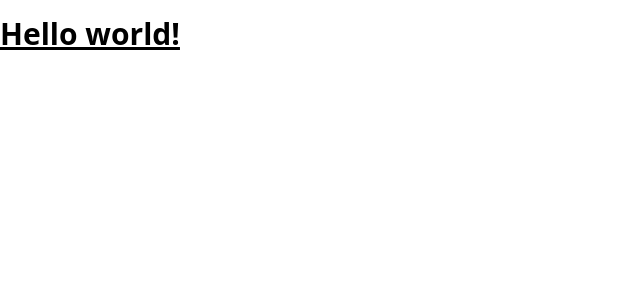
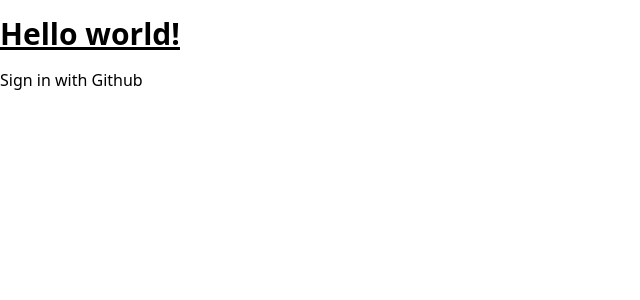
Before and after one commit to edizyurdakul/nextjs-firebase-authentication, a Next.js app: page / in a window 1280 px wide. Shown: the top 300 px of the page, without its empty margins (0-640 px from the left). Built offline with nearby package versions, Linux system fonts and the light colour scheme; no server answers.

Commit message:
Add user authentication, via firebase, and add github auth

```diff
--- /dev/null
+++ b/lib/auth.js
@@ -0,0 +1,52 @@
+import React, { useState, useEffect, useContext, createContext } from 'react'
+import firebase from './firebase'
+
+const authContext = createContext(null)
+
+export function ProvideAuth({ children }) {
+  const auth = useProvideAuth()
+
+  return <authContext.Provider value={auth}>{children}</authContext.Provider>
+}
+
+export const useAuth = () => {
+  return useContext(authContext)
+}
+
+function useProvideAuth() {
+  const [user, setUser] = useState(null)
+
+  const signinWithGithub = () => {
+    return firebase
+      .auth()
+      .signInWithPopup(new firebase.auth.GithubAuthProvider())
+      .then((response) => {
+        setUser(response.user)
+        return response.user
+      })
+  }
+
+  const signout = () => {
+    return firebase
+      .auth()
+      .signOut()
+      .then(() => {
+        setUser(false)
+      })
+  }
+
+  useEffect(() => {
+    const unsubscribe = firebase.auth().onAuthStateChanged((user) => {
+      if (user) {
+        setUser(user)
+      } else {
+        setUser(false)
+      }
+    })
+    return () => {
+      unsubscribe()
+    }
+  }, [])
+
+  return { user, signinWithGithub, signout }
+}
--- /dev/null
+++ b/lib/firebase.ts
@@ -0,0 +1,14 @@
+import firebase from 'firebase/compat/app'
+import 'firebase/compat/auth'
+import 'firebase/compat/functions'
+import 'firebase/compat/firestore'
+
+if (!firebase.apps.length) {
+  firebase.initializeApp({
+    apiKey: process.env.NEXT_PUBLIC_FIREBASE_API_KEY,
+    authDomain: process.env.NEXT_PUBLIC_FIREBASE_AUTH_DOMAIN,
+    projectId: process.env.NEXT_PUBLIC_FIREBASE_PROJECT_ID,
+  })
+}
+
+export default firebase
--- a/pages/_app.tsx
+++ b/pages/_app.tsx
@@ -1,8 +1,13 @@
 import '../styles/globals.css'
 import type { AppProps } from 'next/app'
+import { ProvideAuth } from '../lib/auth'
 
 function MyApp({ Component, pageProps }: AppProps) {
-  return <Component {...pageProps} />
+  return (
+    <ProvideAuth>
+      <Component {...pageProps} />
+    </ProvideAuth>
+  )
 }
 
 export default MyApp
--- a/pages/index.tsx
+++ b/pages/index.tsx
@@ -1,7 +1,9 @@
 import type { NextPage } from 'next'
 import Head from 'next/head'
+import { useAuth } from '../lib/auth'
 
 const Home: NextPage = () => {
+  const auth = useAuth()
   return (
     <div>
       <Head>
@@ -11,6 +13,10 @@ const Home: NextPage = () => {
       </Head>
 
       <h1 className="py-4 text-3xl font-bold underline">Hello world!</h1>
+      <button onClick={() => auth.signinWithGithub()}>
+        Sign in with Github
+      </button>
+      <div>{auth?.user?.email}</div>
     </div>
   )
 }
```
